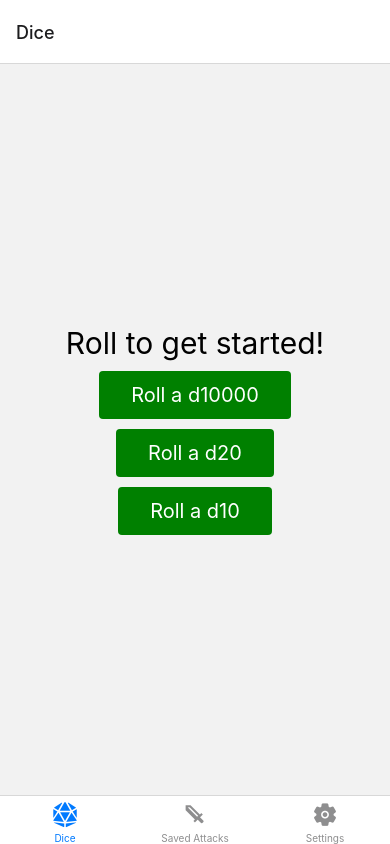
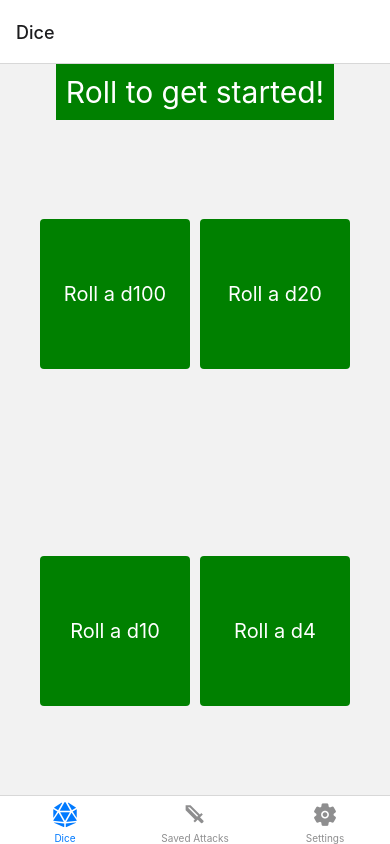
Before and after one commit to devinrbopp/dice_roller, a React Native app: screen /Dice in a window 390 px wide. Built offline with nearby package versions, Linux system fonts and the light colour scheme.

Commit message:
adjusted flex, added result state

```diff
--- a/components/Dice.tsx
+++ b/components/Dice.tsx
@@ -5,6 +5,7 @@ import Die from './Die'
 export default function Dice () {
 
     const [result, setResult] = useState('Roll to get started!')
+    const [rolls, setRolls] = useState('')
 
     // calculate a value
     const rollDice = (sides: number) => {
@@ -12,12 +13,14 @@ export default function Dice () {
     }
 
     return(
-        <View style={{ flex: 1, justifyContent: 'center', alignItems: 'center' }}>
-            <Text style={{fontSize: 30}}>{result}</Text>
-            <Die rollDice={rollDice} title='Roll a d10000' setResult={setResult} sides={10000}/>
-            <Die rollDice={rollDice} title='Roll a d20' setResult={setResult} sides={20}/>
-            <Die rollDice={rollDice} title='Roll a d10' setResult={setResult} sides={10}/>
-
+        <View style={{ flex: 1, justifyContent: 'center', alignItems: 'center' }} >
+            <Text style={{fontSize: 30, backgroundColor: 'green', color: 'white', padding: 10}}>{result}</Text>
+            <View style={{ flex: 1, flexWrap: 'wrap', flexDirection: 'row', justifyContent: 'center', alignItems: 'center' }}>
+                <Die rollDice={rollDice} setRolls={setRolls} title='Roll a d100' setResult={setResult} sides={100}/>
+                <Die rollDice={rollDice} setRolls={setRolls} title='Roll a d20' setResult={setResult} sides={20}/>
+                <Die rollDice={rollDice} setRolls={setRolls} title='Roll a d10' setResult={setResult} sides={10}/>
+                <Die rollDice={rollDice} setRolls={setRolls} title='Roll a d4' setResult={setResult} sides={4}/>
+            </View>
         </View>
     )
 }
--- a/components/Die.tsx
+++ b/components/Die.tsx
@@ -10,7 +10,8 @@ interface DieProps {
     title: string,
     setResult: (arg: string) => void,
     rollDice: (sides: number) => void,
-    sides: number
+    sides: number,
+    setRolls: (arg: string) => void
 }
 
 export default function Die (props: DieProps) {
@@ -31,12 +32,16 @@ const styles = StyleSheet.create({
     button: {
         alignItems: 'center',
         justifyContent: 'center',
-        paddingVertical: 12,
-        paddingHorizontal: 32,
+        // paddingVertical: 12,
+        // paddingHorizontal: 32,
+        width: 150,
+        height: 150,
         borderRadius: 4,
         elevation: 3,
         backgroundColor: 'green',
-        marginTop: 10
+        marginTop: 10,
+        marginLeft: 5,
+        marginRight: 5
     },
     buttonText: {
         color: 'white',
```
